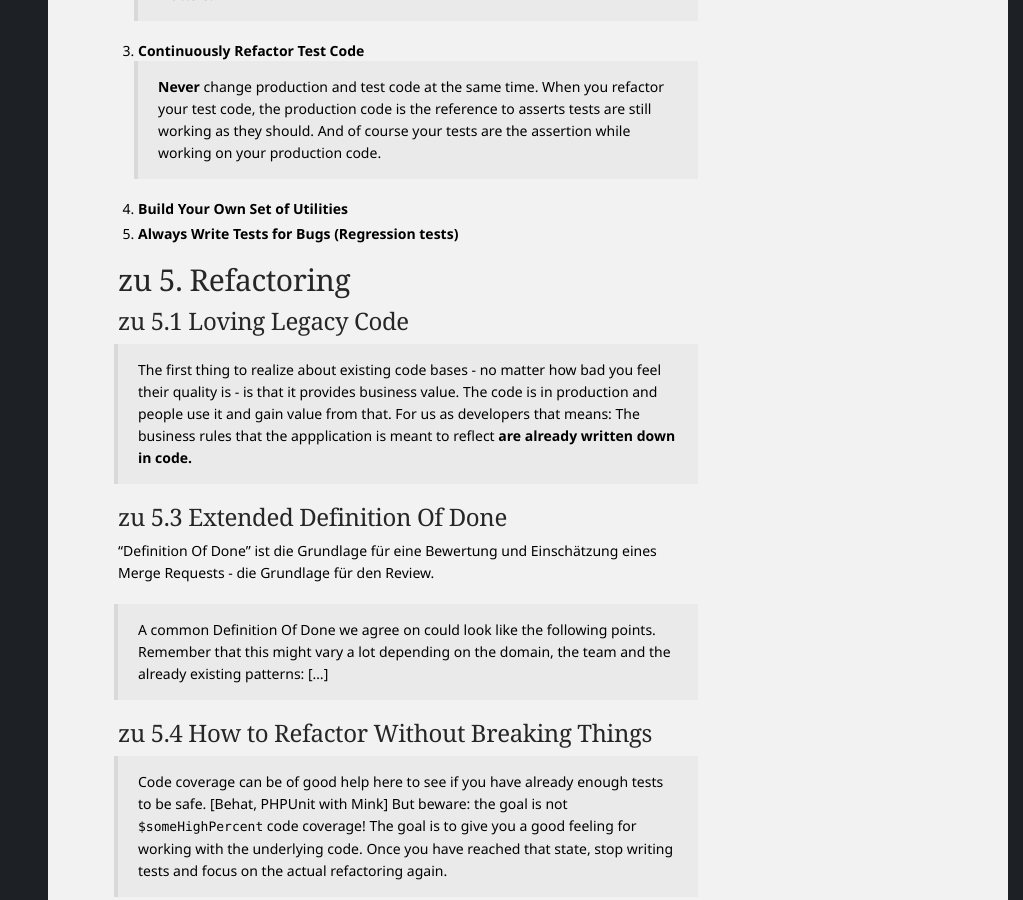
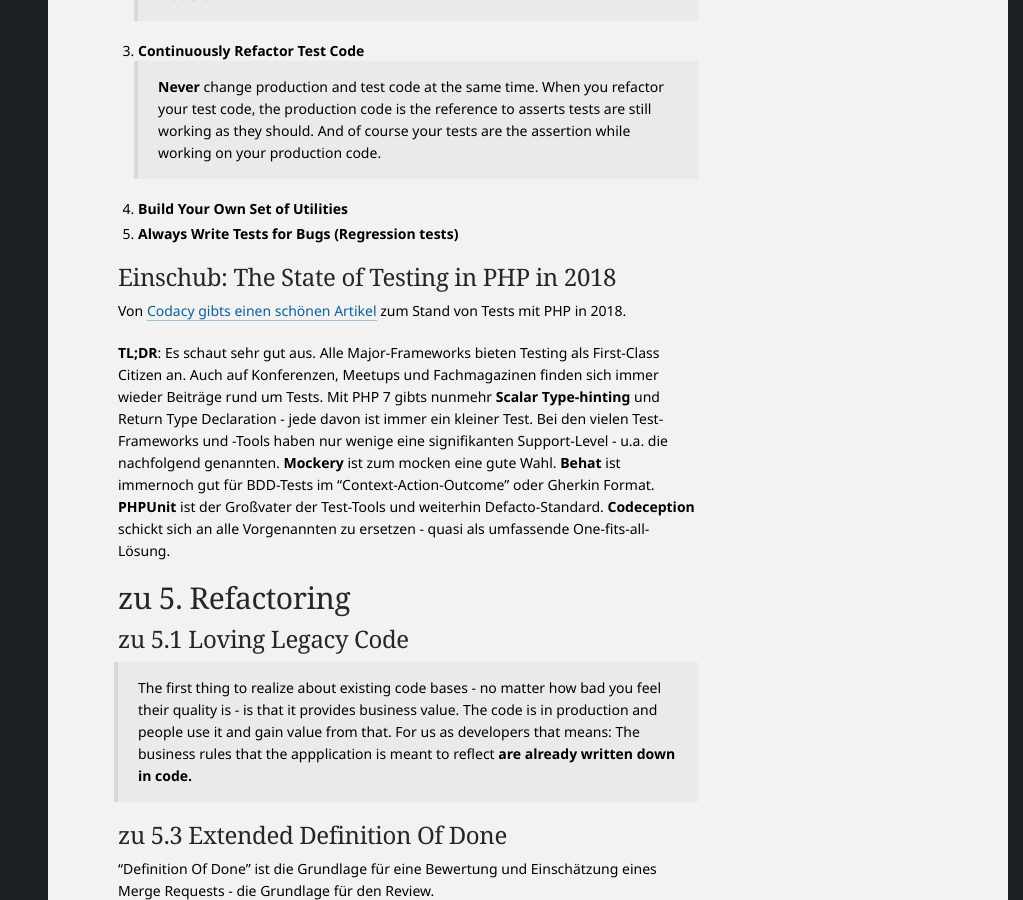
Before and after one commit to ronnyhartenstein/ronnyhartenstein.github.io, a Jekyll site: the page built from _posts/2018/2018-05-14-Book-Review-Crafting-Quality-Software-Qafoo.md, in a window 1280 px wide and 900 px high, scrolled down 8898 px. Shown: the whole window, without its empty margins (257-1280 px from the left). Built offline with Jekyll 4.4.1, drawn with Linux system fonts in a browser that asks for light colours.

Commit message:
The State of Testing in PHP in 2018

```diff
--- a/_posts/2018/2018-05-14-Book-Review-Crafting-Quality-Software-Qafoo.md
+++ b/_posts/2018/2018-05-14-Book-Review-Crafting-Quality-Software-Qafoo.md
@@ -252,6 +252,14 @@ as it is executable through a BDD test tool.
 5. **Always Write Tests for Bugs (Regression tests)**
 
 
+### Einschub: The State of Testing in PHP in 2018
+
+Von [Codacy gibts einen schönen Artikel](https://www.codacy.com/blog/the-state-of-testing-in-php-in-2018/) zum Stand von Tests mit PHP in 2018.
+
+**TL;DR**: Es schaut sehr gut aus. Alle Major-Frameworks bieten Testing als First-Class Citizen an. Auch auf Konferenzen, Meetups und Fachmagazinen finden sich immer wieder Beiträge rund um Tests. Mit PHP 7 gibts nunmehr **Scalar Type-hinting** und Return Type Declaration - jede davon ist immer ein kleiner Test. Bei den vielen Test-Frameworks und -Tools haben nur wenige eine signifikanten Support-Level - u.a. die nachfolgend genannten. **Mockery** ist zum mocken eine gute Wahl. **Behat** ist immernoch gut für BDD-Tests im "Context-Action-Outcome" oder Gherkin Format. **PHPUnit** ist der Großvater der Test-Tools und weiterhin Defacto-Standard. **Codeception** schickt sich an alle Vorgenannten zu ersetzen - quasi als umfassende One-fits-all-Lösung.
+
+
+
 ## zu 5. Refactoring
 
 ### zu 5.1 Loving Legacy Code
```
